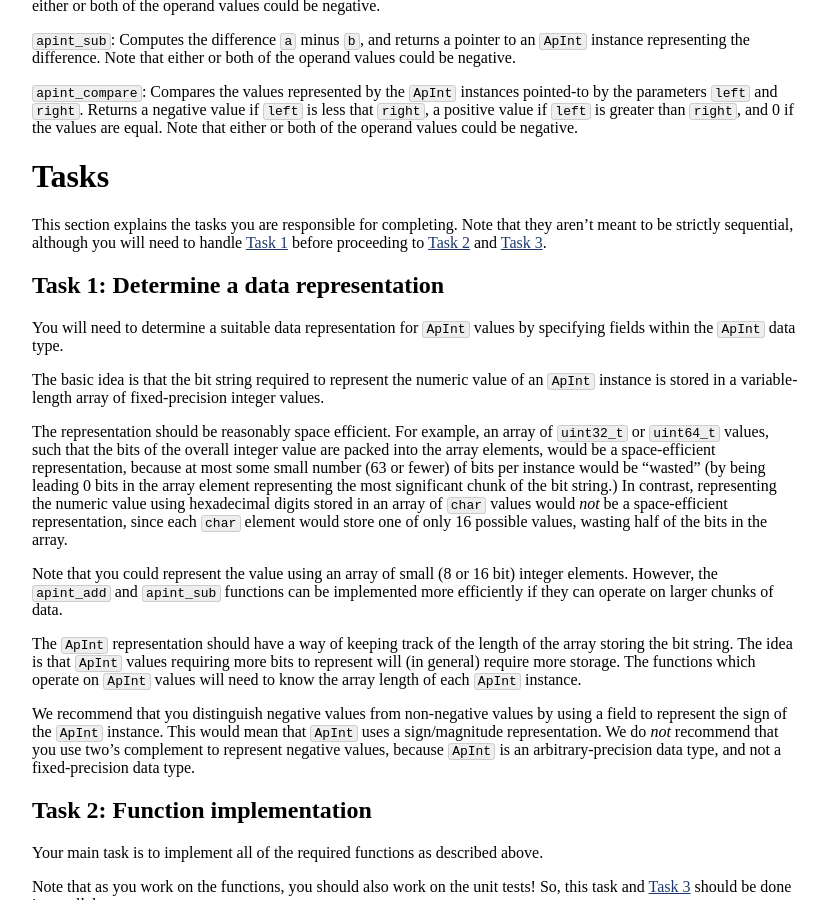
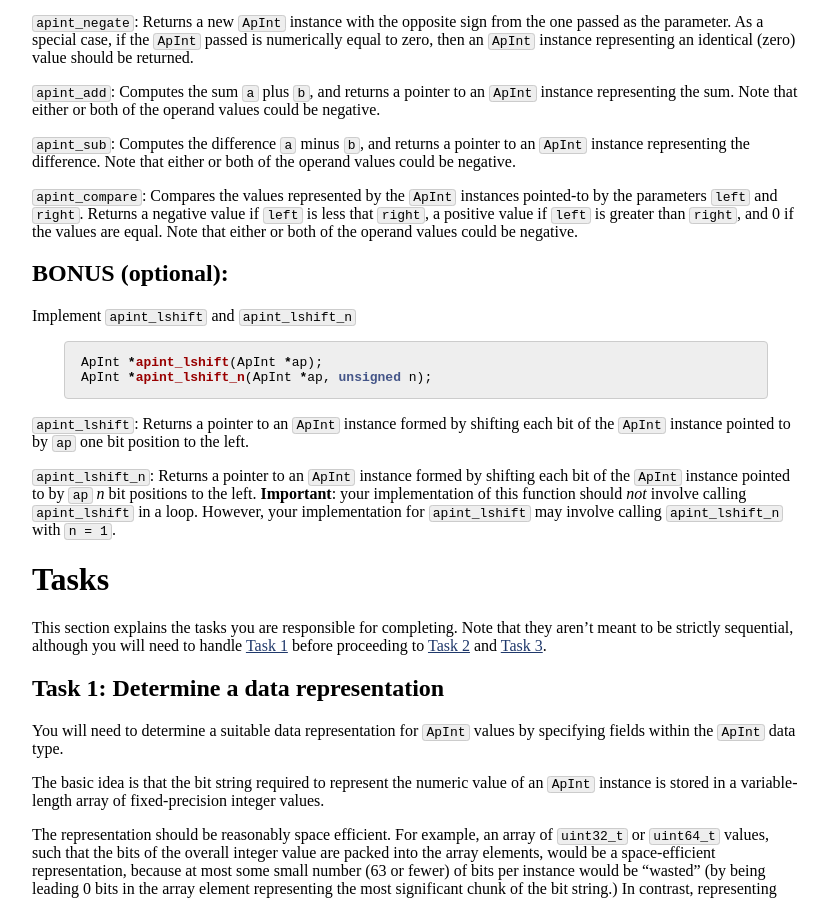
Before and after one commit to jhucsf/spring2021, a Jekyll site: the page built from assign/assign01.md, in a window 1280 px wide and 900 px high, scrolled down 3851 px. Shown: the whole window, without its empty margins (224-1053 px from the left). Built offline with Jekyll 4.4.1, drawn with Linux system fonts in a browser that asks for light colours; some of the changed text lies outside the part shown.

Commit message:
add lshift bonus, clarify everyone needs readme

````diff
--- a/assign/assign01.md
+++ b/assign/assign01.md
@@ -13,7 +13,8 @@ Assignment type: **Pair**, you may work with one partner
 
 *Update 2/2* — Detailed expectations and grading criteria for Milestone 2
 
-*Update 2/3* — Updated detailed grading criteria for Milestone 2 to include `apint_compare`
+*Update 2/3* — Updated detailed grading criteria for Milestone 2 to include `apint_compare`, added bonus `apint_lshift` and `apint_lshift_n`
+
 
 # Overview
 
@@ -56,9 +57,14 @@ Grading breakdown for MS2:
 * `apint_sub` works for large values: 10%
 * `apint_compare` works for large values: 8%
 * Your unit tests are comprehensive (every function is tested, representative values are tested): 10%
-* Design and coding style: 10%
+* Design and coding style (including `README.txt`): 10%
 
 Note that `apint_create_from_u64`, `apint_negate`, `apint_is_negative`, and `apint_is_zero` must work correctly for large and small values because they are used in the unit tests for the other functions.  Also note that all of the tests for "large values" require `apint_create_from_hex` to work correctly.
+
+Grading breakdown for **OPTIONAL** bonus:
+
+* `apint_lshift` works: 5%
+* `apint_lshift_n` works: 5%
 
 ## Getting started
 
@@ -174,6 +180,22 @@ Here are brief descriptions of the expected behavior of these functions.
 `apint_sub`: Computes the difference `a` minus `b`, and returns a pointer to an `ApInt` instance representing the difference.  Note that either or both of the operand values could be negative.
 
 `apint_compare`: Compares the values represented by the `ApInt` instances pointed-to by the parameters `left` and `right`.  Returns a negative value if `left` is less that `right`, a positive value if `left` is greater than `right`, and 0 if the values are equal.  Note that either or both of the operand values could be negative.
+
+
+
+## BONUS (optional):
+
+Implement `apint_lshift` and `apint_lshift_n`
+
+```c
+ApInt *apint_lshift(ApInt *ap);
+ApInt *apint_lshift_n(ApInt *ap, unsigned n);
+```
+
+`apint_lshift`: Returns a pointer to an `ApInt` instance formed by shifting each bit of the `ApInt` instance pointed to by `ap` one bit position to the left.
+
+`apint_lshift_n`: Returns a pointer to an `ApInt` instance formed by shifting each bit of the `ApInt` instance pointed to by `ap` *n* bit positions to the left.  **Important**: your implementation of this function should *not* involve calling `apint_lshift` in a loop. However, your implementation for `apint_lshift` may involve calling `apint_lshift_n` with `n = 1`.
+
 
 # Tasks
 
@@ -323,7 +345,7 @@ To run valgrind, on your test program, the command is `valgrind ./apintTests`.
 
 # Submitting
 
-Before you submit, prepare a `README.txt` file so that it contains your names, and briefly summarizes each of your contributions to the submission (i.e., who worked on what functionality.)
+Before you submit, prepare a `README.txt` file so that it contains your names, and briefly summarizes each of your contributions to the submission (i.e., who worked on what functionality.) This may be very brief if you did not work with a partner.
 
 To submit your work:
 
````
